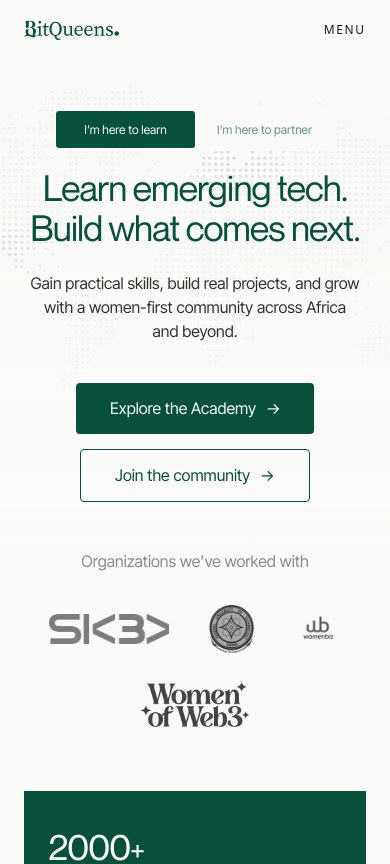
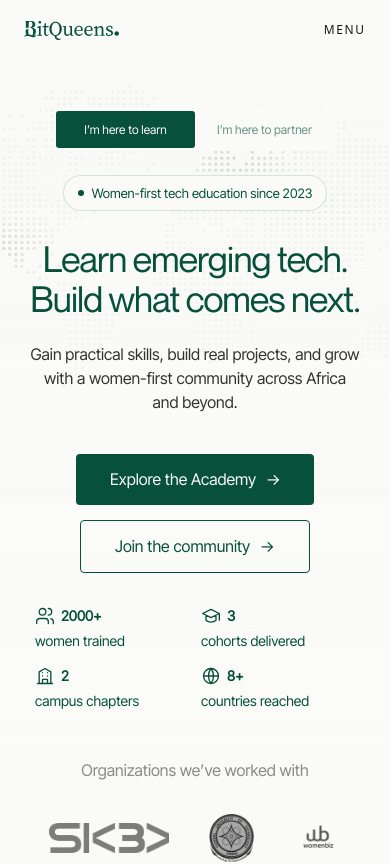
Before and after one commit to imhaseeb8-design/BitQueens, a Next.js app: page / in a window 390 px wide. Shown: the top 864 px of the page. Built offline with nearby package versions, Linux system fonts and the light colour scheme; a web font is replaced by a local one.

Commit message:
Refine homepage credibility and ecosystem cards

```diff
--- a/src/app/page.tsx
+++ b/src/app/page.tsx
@@ -1,5 +1,4 @@
 import { AudienceOnly } from '@/components/audience/AudienceProvider';
-import { AcademyProof } from '@/components/sections/AcademyProof';
 import { Blog } from '@/components/sections/Blog';
 import { CampusChapters } from '@/components/sections/CampusChapters';
 import { Conference } from '@/components/sections/Conference';
@@ -25,8 +24,8 @@
  * /academy, where it used to live, its form interrupted a learner on the way
  * to the cohort application.
  *
- * The impact band restores the brief's homepage numbers. Partner logos stay
- * in the hero; the conference follows the impact band.
+ * Impact figures sit in the hero's trust bar. Partner logos close the hero;
+ * the conference follows directly.
  *
  * The sections used to carry numbered "NN / NAME" eyebrows and the order was
  * described by those numbers. They are gone, so nothing renumbers when a
@@ -38,9 +37,8 @@
 export default function HomePage() {
   return (
     <>
-      <Hero content={home.hero} />
-      <AcademyProof content={{headline:'Our impact so far.',stats:home.impact.stats}} showPartners={false} />
-      {/* Proof is hidden: the Impact figures above carry the same job. The
+      <Hero content={home.hero} stats={home.impact.stats} />
+      {/* Proof is hidden: the hero's impact figures carry the same job. The
           component and its content are kept — restore this line to bring the
           entity register back.
           <Proof content={home.proof} variant={homeLayout.proof} /> */}
--- a/src/components/sections/EcosystemOverview.module.css
+++ b/src/components/sections/EcosystemOverview.module.css
@@ -62,7 +62,7 @@
 .heroActions { display: flex; flex-wrap: wrap; justify-content: center; gap: 16px; margin-top: 32px; }
 .branches { padding-block: clamp(4rem, 7vw, 7rem); scroll-margin-top: 24px; }
 .activeBranches { display: grid; gap: 32px; margin-top: 48px; }
-.branch { display: grid; grid-template-columns: minmax(0, 420fr) minmax(0, 876fr); background: var(--bq-ecosystem-panel); border-top: 4px solid var(--branch-color); scroll-margin-top: 24px; }
+.branch { display: grid; grid-template-columns: minmax(0, 420fr) minmax(0, 876fr); background: var(--bq-ecosystem-panel); scroll-margin-top: 24px; }
 .visual {
   display: flex;
   flex-direction: column;
--- a/src/components/sections/EcosystemOverview.tsx
+++ b/src/components/sections/EcosystemOverview.tsx
@@ -1,4 +1,3 @@
-import type { CSSProperties } from 'react';
 import { AcademyProof } from '@/components/sections/AcademyProof';
 import { Button } from '@/components/ui/Button';
 import { DottedGlobe } from '@/components/ui/DottedGlobe';
@@ -21,7 +20,6 @@
       as="article"
       id={branch.id}
       className={`${styles.branch} ${comingSoon ? styles.upcoming : ''}`}
-      style={{ '--branch-color': branch.color } as CSSProperties}
     >
       <div className={styles.visual} aria-hidden="true">
         <span className={styles.visualNumber}>{String(index + 1).padStart(2, '0')}</span>
--- a/src/components/sections/Hero.module.css
+++ b/src/components/sections/Hero.module.css
@@ -64,8 +64,7 @@
   align-items: center;
   max-width: var(--bq-max);
   margin: 0 auto;
-  /* 123 above the switch, 137 below the CTAs. */
-  padding: clamp(3rem, 8.542vw, 7.6875rem) var(--bq-gutter)
+  padding: clamp(3rem, 6.25vw, 5.625rem) var(--bq-gutter)
     clamp(3rem, 9.514vw, 8.5625rem);
   text-align: center;
 }
@@ -136,6 +135,68 @@
   }
 }
 
+.credibility {
+  display: inline-flex;
+  align-items: center;
+  gap: 0.5rem;
+  max-width: 100%;
+  margin: 1.5rem 0 0;
+  padding: 0.5rem 0.875rem;
+  border: 1px solid rgba(6, 80, 60, 0.14);
+  border-radius: 999px;
+  background: var(--bq-canvas);
+  font-family: var(--bq-inter-tight), sans-serif;
+  font-size: 0.8125rem;
+  line-height: 1.4;
+  color: var(--bq-green-deep);
+}
+
+.credibilityDot {
+  flex: none;
+  width: 6px;
+  height: 6px;
+  border-radius: 50%;
+  background: var(--bq-green-deep);
+}
+
+/* Quiet, open impact figures below the hero actions. */
+.trust {
+  display: flex;
+  flex-wrap: wrap;
+  justify-content: center;
+  gap: 0.75rem 1.25rem;
+  margin: 2rem 0 0;
+  padding: 0;
+  list-style: none;
+  font-family: var(--bq-inter-tight), sans-serif;
+  font-size: 1rem;
+  line-height: 1.5;
+  color: var(--bq-green-deep);
+}
+
+.trustItem {
+  display: flex;
+  align-items: center;
+  gap: 0.375rem;
+  white-space: nowrap;
+}
+
+.trustItem + .trustItem {
+  border-left: 1px solid rgba(6, 80, 60, 0.2);
+  padding-left: 1.25rem;
+}
+
+.trustItem strong {
+  font-weight: 600;
+}
+
+.trustIcon {
+  flex: none;
+  width: 20px;
+  height: 20px;
+  margin-right: 0.125rem;
+}
+
 /* -- the copy -------------------------------------------------------------- */
 
 .panel {
@@ -152,7 +213,7 @@
   /* The two headlines are both two lines; holding the taller one's height
      keeps the lede and the CTAs from stepping when the switch flips. */
   min-height: calc(2 * 1.1em);
-  margin: 17px 0 0;
+  margin: 28px 0 0;
   font-family: var(--bq-neue-montreal), sans-serif;
   /* 64 at the frame. */
   font-size: clamp(2.25rem, 4.444vw, 4rem);
@@ -312,3 +373,38 @@
     transition: none;
   }
 }
+
+@media (max-width: 640px) {
+  .trust {
+    display: grid;
+    grid-template-columns: repeat(2, auto);
+    gap: 0.875rem 0.75rem;
+    font-size: 0.875rem;
+  }
+
+  .trustItem + .trustItem {
+    border-left: 0;
+    padding-left: 0;
+  }
+
+  .trustItem:nth-child(even) {
+    border-left: 0;
+    padding-left: 0;
+  }
+
+  .trustItem {
+    flex-wrap: wrap;
+    gap: 0.25rem;
+    white-space: normal;
+  }
+
+  .trustItem span {
+    flex-basis: 100%;
+    text-align: left;
+  }
+
+  .trust {
+    width: min(100%, 320px);
+    grid-template-columns: repeat(2, minmax(0, 1fr));
+  }
+}
--- a/src/components/sections/Hero.tsx
+++ b/src/components/sections/Hero.tsx
@@ -5,9 +5,16 @@
 import { useAudience } from '@/components/audience/AudienceProvider';
 import { Button } from '@/components/ui/Button';
 import { GlobalDotMap } from '@/components/ui/GlobalDotMap';
-import type { HeroSection } from '@/lib/types';
+import type { HeroSection, ImpactStat } from '@/lib/types';
 import { interTight, neueMontreal } from '@/styles/fonts';
 import styles from './Hero.module.css';
+
+const impactIcons: Record<string, string> = {
+  'women trained': 'M16 21v-2a4 4 0 0 0-4-4H6a4 4 0 0 0-4 4v2 M16 3a4 4 0 0 1 0 8 M22 21v-2a4 4 0 0 0-3-3.87 M13 7a4 4 0 1 1-8 0 4 4 0 0 1 8 0',
+  'cohorts delivered': 'm2 9 10-5 10 5-10 5-10-5 M6 11v6c3 3 9 3 12 0v-6 M22 9v8',
+  'campus chapters': 'M3 21h18 M5 21V7l7-4 7 4v14 M9 21v-5h6v5 M9 8h.01 M15 8h.01 M9 12h.01 M15 12h.01',
+  'countries reached': 'M21 12a9 9 0 1 1-18 0 9 9 0 0 1 18 0 M3 12h18 M12 3c4 5 4 13 0 18 M12 3c-4 5-4 13 0 18',
+};
 
 /**
  * Hero — Figma 322:107 ("Homepage / Learners") and 322:153 ("/ Partners").
@@ -21,7 +28,7 @@
  * Client Component. The switch does not keep its own state: it sets the
  * page's audience, so a section further down can answer the same question.
  */
-export function Hero({ content }: { content: HeroSection }) {
+export function Hero({ content, stats }: { content: HeroSection; stats: ImpactStat[] }) {
   const { audience: id, setAudience } = useAudience();
   const active = Math.max(0, content.audiences.findIndex((a) => a.id === id));
   const audience = content.audiences[active];
@@ -57,6 +64,11 @@
             ))}
           </div>
 
+          <p className={styles.credibility}>
+            <span className={styles.credibilityDot} aria-hidden="true" />
+            Women-first tech education since 2023
+          </p>
+
           {/* Keyed on the audience so the entrance replays on every switch;
               React remounts the panel rather than mutating it in place. */}
           <div
@@ -83,6 +95,17 @@
               </Button>
             </div>
           </div>
+          <ul className={styles.trust} aria-label="BitQueens impact">
+            {stats.map((stat) => (
+              <li key={stat.label} className={styles.trustItem}>
+                <svg className={styles.trustIcon} viewBox="0 0 24 24" fill="none" stroke="currentColor" strokeWidth="1.6" strokeLinecap="round" strokeLinejoin="round" aria-hidden="true">
+                  <path d={impactIcons[stat.label]} />
+                </svg>
+                <strong>{stat.value}</strong>
+                <span>{stat.label}</span>
+              </li>
+            ))}
+          </ul>
         </div>
       </div>
 
```
